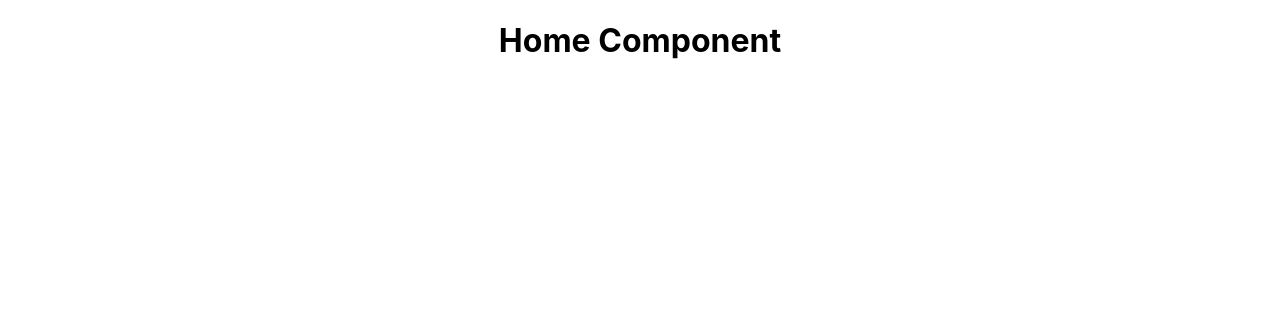
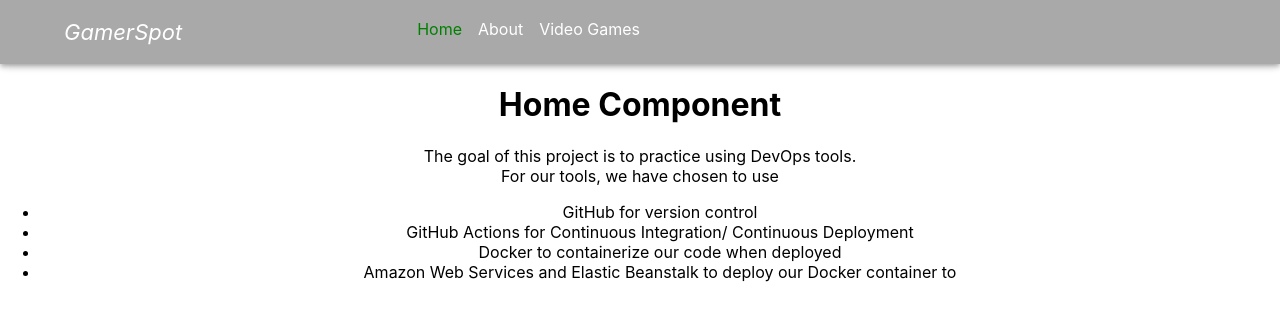
Before and after one commit to jkronyak/gamer-spot, a React (Create React App) app in the folder frontend/: page / in a window 1280 px wide. Shown: the top 320 px of the page. Built offline with nearby package versions, Linux system fonts and the light colour scheme.

Commit message:
Added navbar

```diff
--- a/frontend/package.json
+++ b/frontend/package.json
@@ -3,6 +3,9 @@
   "version": "0.1.0",
   "private": true,
   "dependencies": {
+    "@emotion/react": "^11.10.6",
+    "@emotion/styled": "^11.10.6",
+    "@mui/material": "^5.11.15",
     "@testing-library/jest-dom": "^5.16.5",
     "@testing-library/react": "^13.4.0",
     "@testing-library/user-event": "^13.5.0",
--- a/frontend/src/App.js
+++ b/frontend/src/App.js
@@ -1,18 +1,21 @@
-import logo from './logo.svg';
 import './App.css';
 import { BrowserRouter as Router, Routes, Route } from 'react-router-dom';
 
 import Home from './components/Home';
+import NavBar from './components/NavBar';
+import VideoGames from './components/VideoGames';
 
 function App() {
   return (
-    <div className="App">
-		<Router>
-			<Routes>
-				<Route path="/" element={<Home/>} />
-				<Route path="/about" element={<div>About</div>} />
-			</Routes>
-		</Router>
+    <div className='App'>
+      <Router>
+        <NavBar />
+        <Routes>
+          <Route path='/' element={<Home />} />
+          <Route path='/about' element={<div>About</div>} />
+          <Route path='/games' element={<VideoGames />} />
+        </Routes>
+      </Router>
     </div>
   );
 }
--- a/frontend/src/components/Home.jsx
+++ b/frontend/src/components/Home.jsx
@@ -1,10 +1,25 @@
 import { React } from 'react';
 
 const Home = () => {
-	  return (
-	<div>
-	  <h1>Home Component</h1>
-	</div>
+  return (
+    <div>
+      <h1>Home Component</h1>
+      <p>
+        The goal of this project is to practice using DevOps tools.
+        <br /> For our tools, we have chosen to use
+      </p>
+      <ul>
+        <li>GitHub for version control</li>
+        <li>
+          GitHub Actions for Continuous Integration/ Continuous Deployment
+        </li>
+        <li>Docker to containerize our code when deployed</li>
+        <li>
+          Amazon Web Services and Elastic Beanstalk to deploy our Docker
+          container to
+        </li>
+      </ul>
+    </div>
   );
 };
 
--- /dev/null
+++ b/frontend/src/components/NavBar.jsx
@@ -0,0 +1,63 @@
+import { AppBar, Container, Toolbar, Box, Stack } from '@mui/material';
+import React from 'react';
+import { NavLink } from 'react-router-dom';
+function Navbar() {
+  return (
+    <AppBar
+      sx={{
+        backgroundColor: 'darkgrey',
+        backdropFilter: 'blur(20px)',
+      }}
+      position='sticky'>
+      <Container>
+        <Toolbar disableGutters>
+          <Stack direction='row' justifyContent='space-between' width='50%'>
+            <Box
+              sx={{
+                mr: 2,
+                color: 'white',
+                fontStyle: 'italic',
+                fontSize: '22px',
+              }}>
+              GamerSpot
+            </Box>
+            <Stack gap={2} direction='row' justifyContent='space-between'>
+              <NavLink
+                to='/'
+                style={({ isActive }) => {
+                  return {
+                    textDecoration: 'none',
+                    color: isActive ? 'green' : 'white',
+                  };
+                }}>
+                Home
+              </NavLink>
+              <NavLink
+                to='/about'
+                style={({ isActive }) => {
+                  return {
+                    textDecoration: 'none',
+                    color: isActive ? 'green' : 'white',
+                  };
+                }}>
+                About
+              </NavLink>
+              <NavLink
+                to='/games'
+                style={({ isActive }) => {
+                  return {
+                    textDecoration: 'none',
+                    color: isActive ? 'green' : 'white',
+                  };
+                }}>
+                Video Games
+              </NavLink>
+            </Stack>
+          </Stack>
+        </Toolbar>
+      </Container>
+    </AppBar>
+  );
+}
+
+export default Navbar;
--- /dev/null
+++ b/frontend/src/components/VideoGames.jsx
@@ -0,0 +1,3 @@
+import React from 'react';
+
+export default function VideoGames() {}
```
Also changed, not shown: 1 other file (tests, documents, lock files or other folders).
